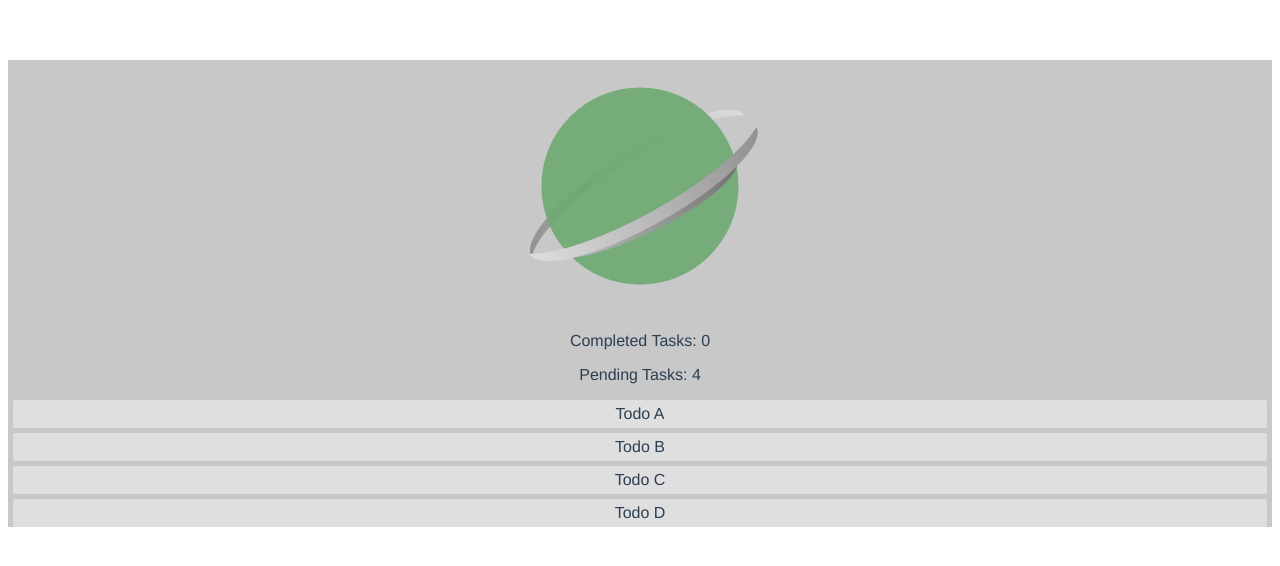
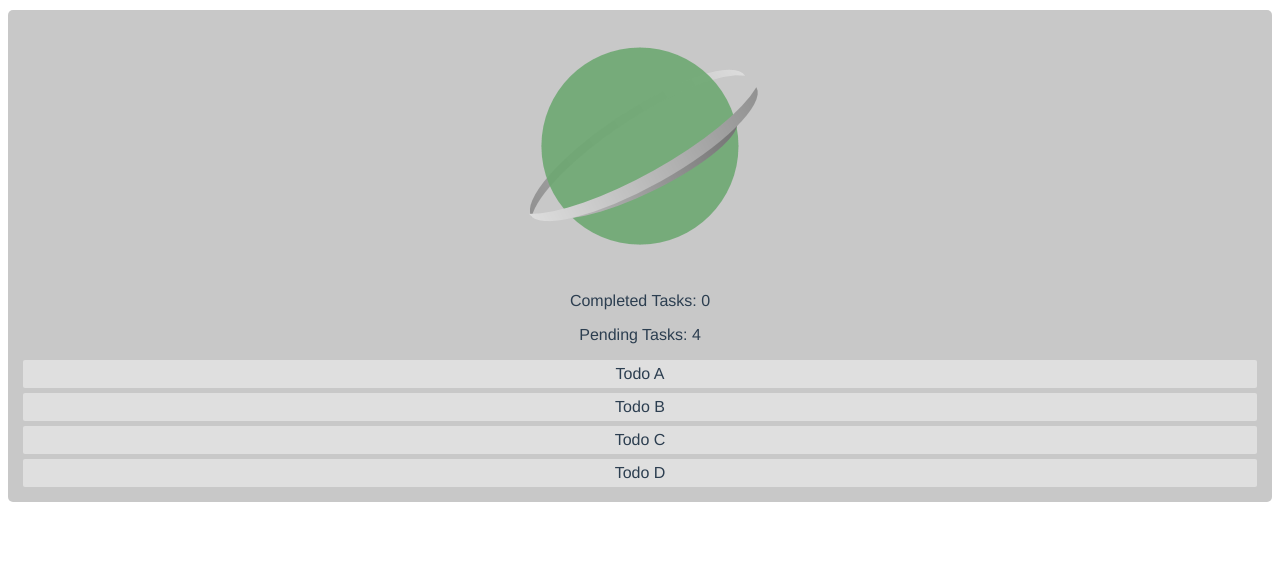
Before and after one commit to Trymunx/Plannit, a Vue app: page / in a window 1280 px wide. Shown: the top 566 px of the page. Built offline with nearby package versions, Linux system fonts and the light colour scheme.

Commit message:
Add more styling

```diff
--- a/src/App.vue
+++ b/src/App.vue
@@ -6,10 +6,10 @@
 </template>
 
 <script>
-import TodoList from './components/TodoList'
+import TodoList from "./components/TodoList";
 
 export default {
-  name: 'app',
+  name: "app",
   components: {
     TodoList
   },
@@ -37,19 +37,22 @@ export default {
           done: false
         }
       ]
-    }
+    };
   }
-}
+};
 </script>
 
 <style>
 #app {
-  font-family: 'Avenir', Helvetica, Arial, sans-serif;
+  font-family: "Avenir", Helvetica, Arial, sans-serif;
   -webkit-font-smoothing: antialiased;
   -moz-osx-font-smoothing: grayscale;
   text-align: center;
   color: #2c3e50;
   background-color: #c8c8c8;
-  margin-top: 60px;
+  margin-top: 10px;
+  padding: 10px;
+  border-radius: 5px;
+  align-self: center;
 }
 </style>
```
